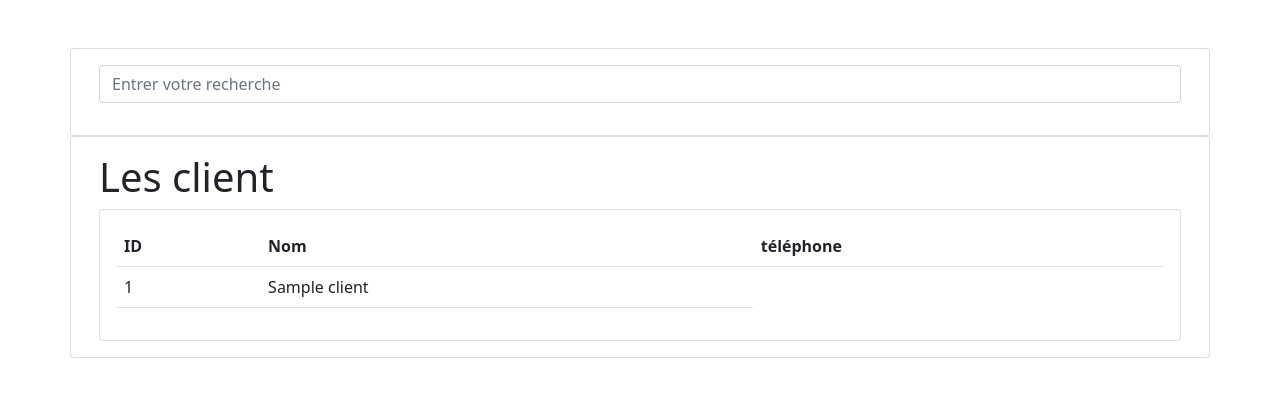
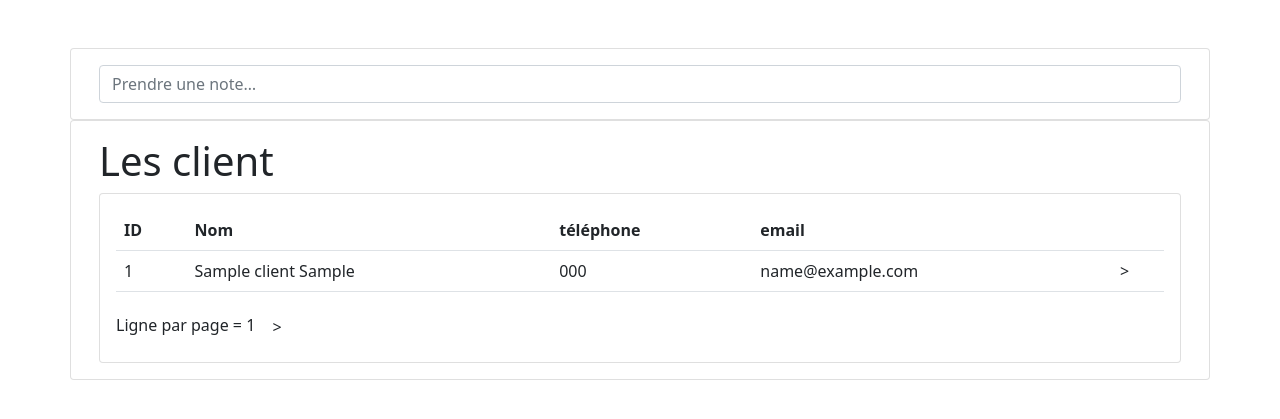
Before and after one commit to Iriadred/SLAM4TP2, a PHP site: page / in a window 1280 px wide. Shown: the part 56-475 px from the top of the page. Run offline with PHP 8.4, Linux system fonts and the light colour scheme; tables that the repository leaves empty or names only in its code hold one stand-in row (values such as "Sample post").

Commit message:
securité

```diff
--- a/models/ClientsModele.php
+++ b/models/ClientsModele.php
@@ -2,6 +2,7 @@
 
 namespace models;
 
+use PDO;
 use models\base\SQL;
 use models\classes\Client;
 
@@ -19,14 +20,18 @@ class ClientsModele extends SQL
      * @param int $page
      * @return Client[]
      */
-    public function liste(int $limit = PHP_INT_MAX, int $page = 0): array
+    public function liste(int $limit = 10/*PHP_INT_MAX*/, int $page = 0 , string $key = ""): array
     {
+        if($key != ""){
+            return $this->recherche($key,$limit);
+        }
+        else{
         $query = "SELECT * FROM client LIMIT :limit,:offset;";
 
         $stmt = SQL::getPdo()->prepare($query);
         $stmt->execute([":limit" => $limit * $page, ":offset" => $limit]);
 
-        return $stmt->fetchAll(\PDO::FETCH_CLASS, Client::class);
+        return $stmt->fetchAll(\PDO::FETCH_CLASS, Client::class);}
     }
 
     /**
--- a/public/style/main.css
+++ b/public/style/main.css
@@ -0,0 +1,4 @@
+.ridht{
+    text-align: right;
+    text-decoration: none;
+}
--- a/routes/Web.php
+++ b/routes/Web.php
@@ -8,6 +8,7 @@ use controllers\VideoWeb;
 use routes\base\Route;
 use utils\SessionHelpers;
 use controllers\clientController;
+use models\ClientsModele;
 
 class Web
 {
@@ -15,10 +16,13 @@ class Web
     {
         $main = new SampleWebController();
         $liste = new clientController();
+        $search = new ClientsModele();
 
         //Route::Add('/', [$main, 'home']);
         Route::Add('/client/{id}', [$main, 'client']);
         Route::Add('/', [$liste, 'liste']);
+        Route::Add('/{page}', [$liste, 'liste']);
+
 
 
         //        Exemple de limitation d'accès à une page en fonction de la SESSION.
--- a/views/liste/client.php
+++ b/views/liste/client.php
@@ -2,9 +2,11 @@
     <div class="row">
         <div class="card">
             <div class= "card-body">
-                <div class="input-group mb-3">
-                    <input type="texte" class="form-control" placeholder="Entrer votre recherche" id="search" required>
+            <form action="./" method="post" class="add">
+                <div class="input-group">
+                    <input id="keyword" name="texte" type="text" class="form-control" placeholder="Prendre une note…" aria-label="My new idea" aria-describedby="basic-addon1"/>
                 </div>
+            </form>
             </div>
         </div>
         <div class="card">
@@ -19,12 +21,24 @@
                         <th>ID</th>
                         <th>Nom</th>
                         <th>téléphone</th>
+                        <th>email</th>
+                        <th></th>
 
                     </tr>
                     <?php foreach($clients as $c){
-                        echo "<tr><td>".$c->getID()."</td><td>".$c->getNOM()."</td></tr>";
+                        echo "<tr><td>".$c->getID()."</td><td>".$c->getNOM()." ".$c->getPrenom()."</td><td>".$c->getTelephone()."</td><td>".$c->getEmail()."</td><td>".">"."</td></tr>";
+
                         }?>
                 </table>
+                Ligne par page = <?=$c->getID()?> <?php
+                if($c->getID()>10){
+                    echo '<a type=button href="./'.($page-1).'" class=btn btn> < </a>';
+                }
+                    ?>
+
+                    <a type="button" href="./<?=$page+1?>" class="btn btn">></a>
+
+
             </div>
         </div>
     </div>
```
